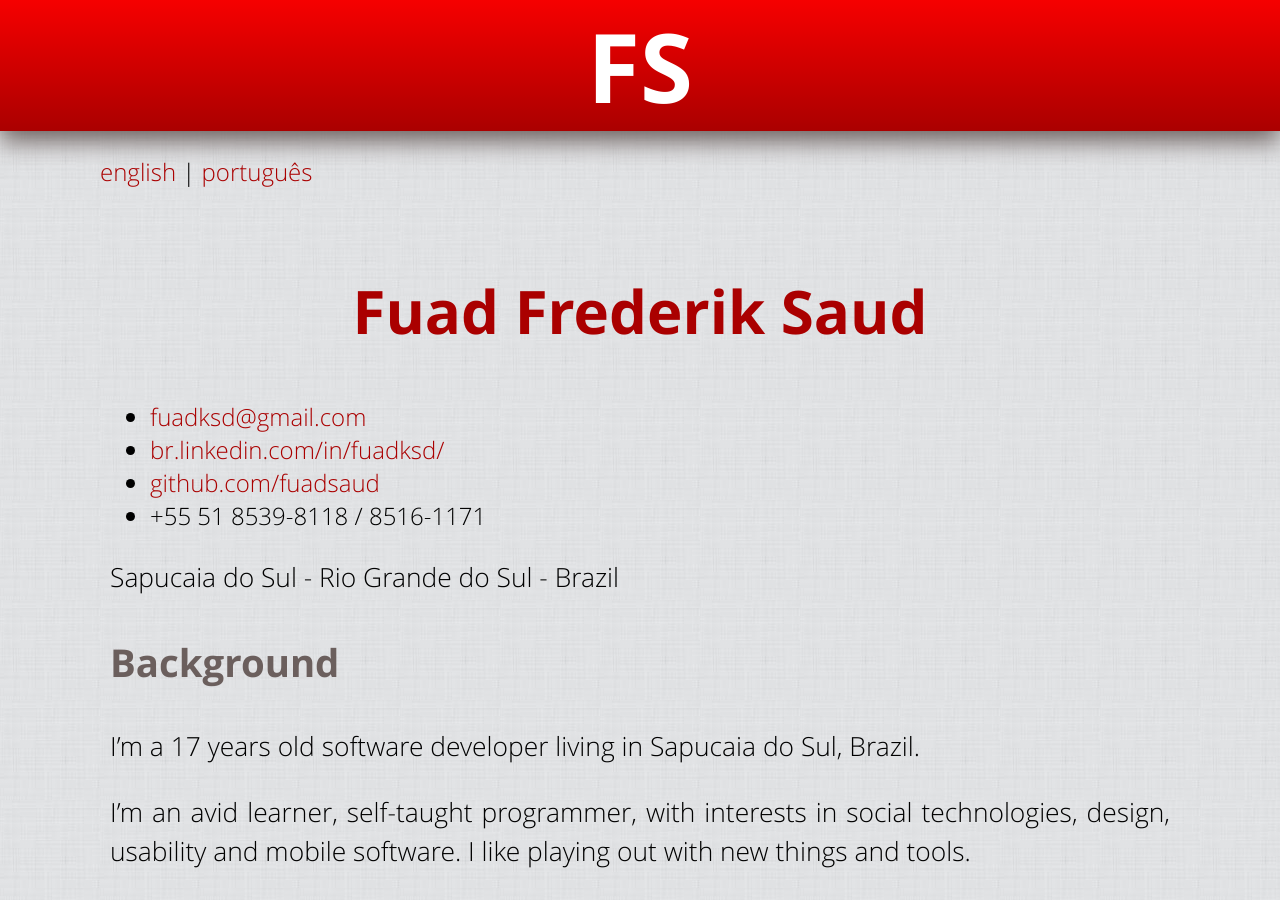
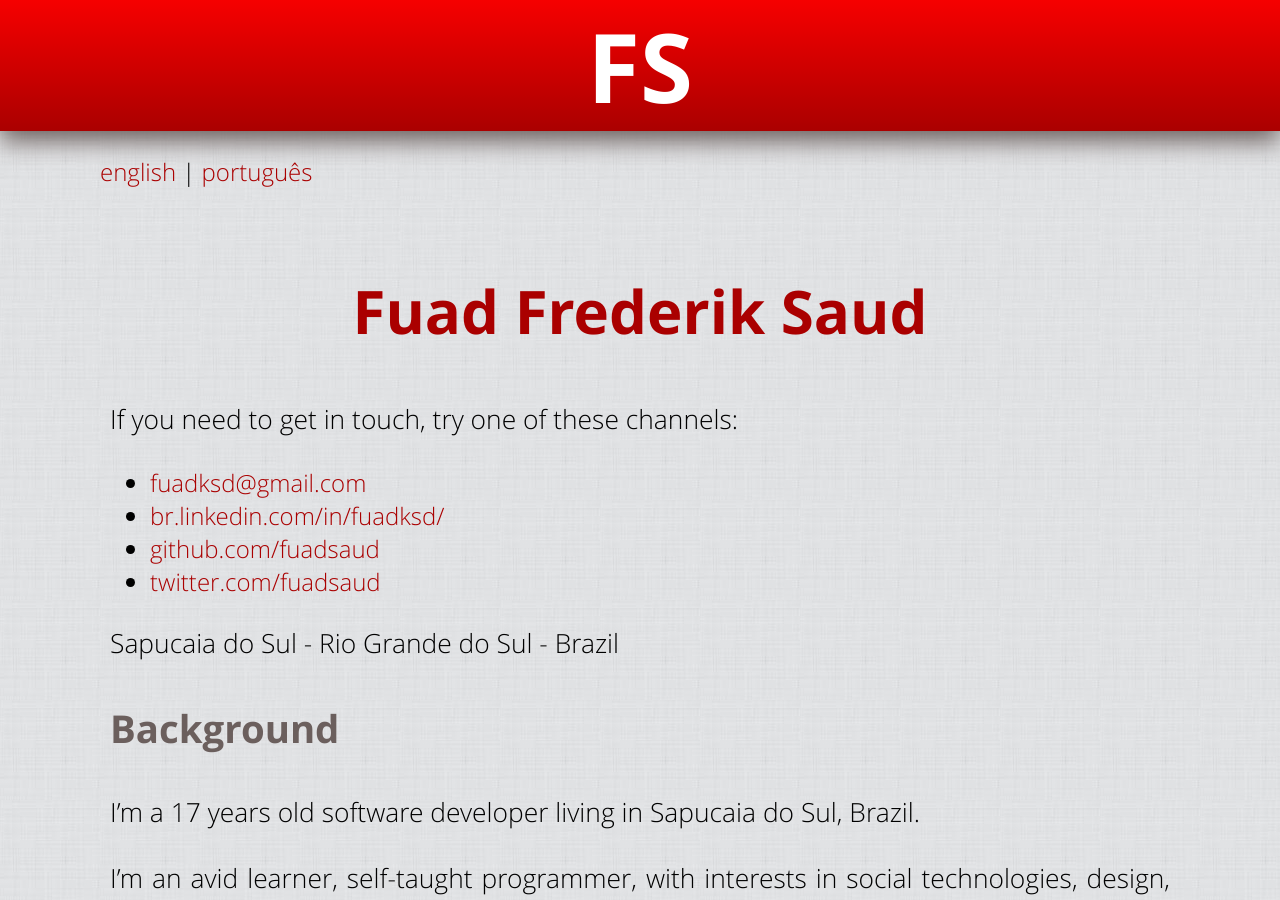
Before and after one commit to fuadsaud/fuadsaud.github.io, a Jekyll site: the page built from resume/en.md, in a window 1280 px wide and 900 px high. Built offline with Jekyll 4.4.1, drawn with Linux system fonts in a browser that asks for light colours; Markdown is read by kramdown in place of the engine named in the settings.

Commit message:
Remove phone number and add Twitter to resume header

```diff
--- a/_includes/resume_header.md
+++ b/_includes/resume_header.md
@@ -1,8 +1,10 @@
 ## Fuad Frederik Saud
+
+If you need to get in touch, try one of these channels:
 
 * <fuadksd@gmail.com>
 * [br.linkedin.com/in/fuadksd/](//br.linkedin.com/in/fuadksd/)
 * [github.com/fuadsaud](//github.com/fuadsaud)
-* +55 51 8539-8118 / 8516-1171
+* [twitter.com/fuadsaud](//twitter.com/fuadsaud)
 
 Sapucaia do Sul - Rio Grande do Sul - Brazil
```
